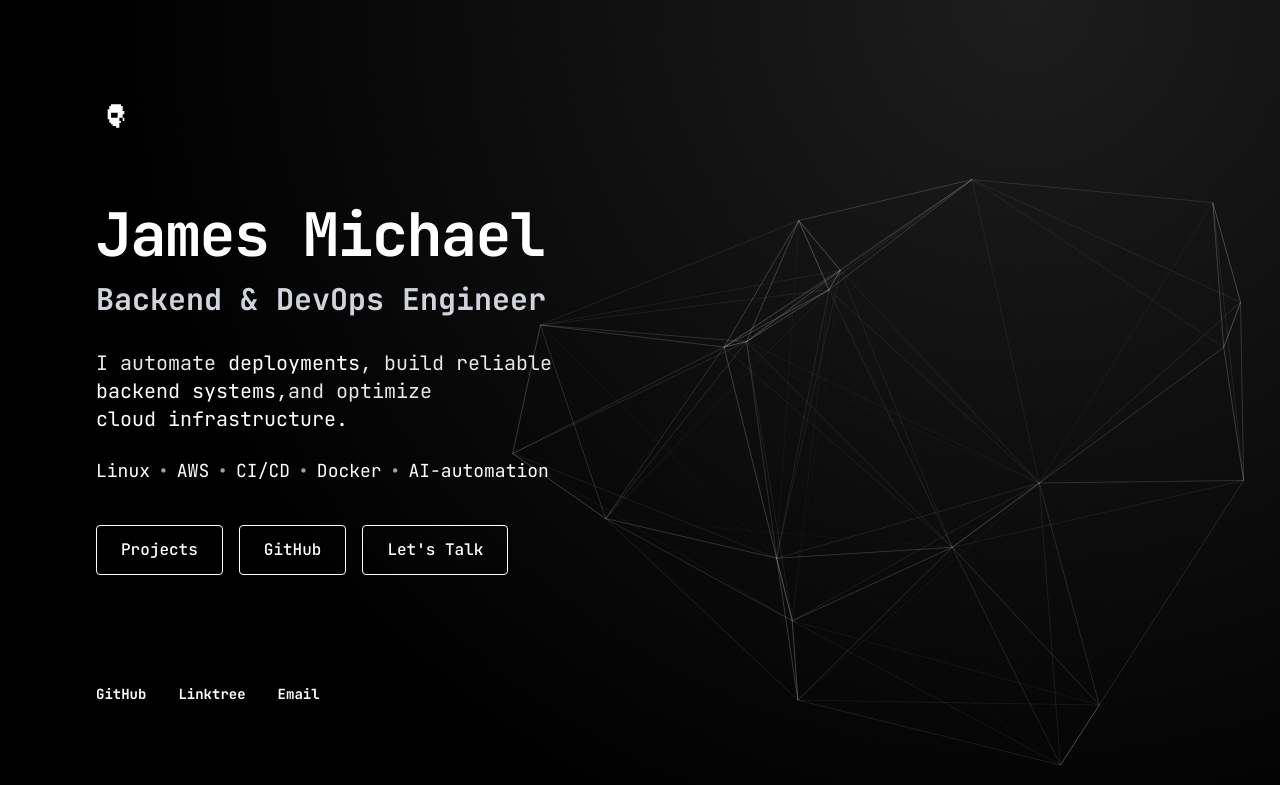
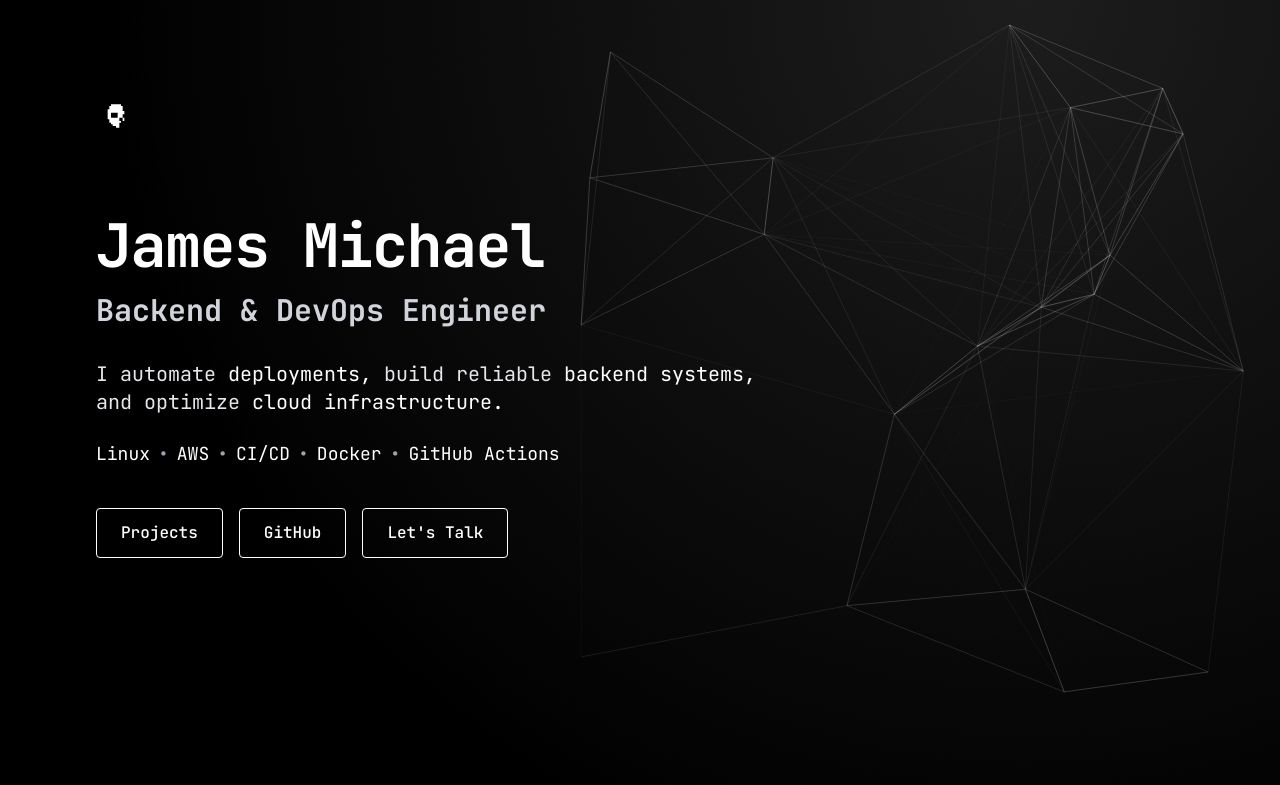
Before and after one commit to mejares-jamesmichael/kaelvxdev-web-space, a SvelteKit app: page / in a window 1280 px wide. Shown: the top 785 px of the page. Built offline with nearby package versions, Linux system fonts and the light colour scheme.

Commit message:
update root page

```diff
--- a/src/routes/+page.svelte
+++ b/src/routes/+page.svelte
@@ -1,6 +1,7 @@
 <script lang="ts">
   import GeometricLines from '$lib/components/GeometricLines.svelte';
   import ScrambleText from '$lib/components/ScrambleText.svelte';
+  import Projects from '$lib/components/Projects.svelte';
 
   let emailCopied = false;
 
@@ -15,10 +16,10 @@
 
 <GeometricLines />
 
-<div class="relative z-10 h-screen flex flex-col justify-between p-12 md:p-24 max-w-[1600px] mx-auto pointer-events-none">
+<div class="relative z-10 min-h-screen flex flex-col p-12 md:p-24 max-w-[1600px] mx-auto pointer-events-none">
 
   <!-- LOGO (Top Left) -->
-  <header class="pointer-events-auto">
+  <header class="pointer-events-auto mb-20">
     <div class="text-4xl font-bold tracking-tighter text-white">
       <svg width="40" height="40" viewBox="0 0 24 24" fill="none" xmlns="http://www.w3.org/2000/svg">
         <path fill="white" fill-rule="evenodd" clip-rule="evenodd" d="
@@ -30,8 +31,8 @@
     </div>
   </header>
 
-  <!-- MAIN CONTENT (Vertically Centered, Left Aligned) -->
-  <main class="max-w-xl -mt-10 pointer-events-auto">
+  <!-- MAIN HERO CONTENT -->
+  <main class="max-w-2xl pointer-events-auto mb-32">
     <h1 class="text-5xl md:text-6xl font-bold text-white mb-4 font-mono tracking-tight">
       James Michael
     </h1>
@@ -42,8 +43,8 @@
 
     <div class="space-y-6 text-lg md:text-xl font-normal leading-relaxed text-gray-200">
       <p>
-        I automate <span class="text-white"><ScrambleText text="deployments" /></span>, build reliable
-            <span class="text-white"><ScrambleText text="backend systems" /></span>,and optimize
+        I automate <span class="text-white"><ScrambleText text="deployments," /></span> build reliable
+            <span class="text-white"><ScrambleText text="backend systems," /></span> and optimize
             <span class="text-white"><ScrambleText text="cloud infrastructure." /></span>
       </p>
 
@@ -52,7 +53,7 @@
         <span class="text-white"><ScrambleText text="AWS" /></span> •
         <span class="text-white"><ScrambleText text="CI/CD" /></span> •
         <span class="text-white"><ScrambleText text="Docker" /></span> •
-        <span class="text-white"><ScrambleText text="AI-automation" /></span>
+        <span class="text-white"><ScrambleText text="GitHub Actions" /></span>
       </p>
     </div>
 
@@ -71,8 +72,10 @@
     </div>
   </main>
 
+  <Projects />
+
   <!-- FOOTER (Bottom Left) -->
-  <footer class="pointer-events-auto">
+  <footer id="contact" class="pointer-events-auto mt-20">
     <div class="flex flex-wrap gap-8 text-sm font-semibold text-white font-mono">
       <a href="https://github.com/mejares-jamesmichael" target="_blank" class="hover:text-gray-400 transition-colors">GitHub</a>
       <a href="https://linktr.ee/kaelvxd" target="_blank" class="hover:text-gray-400 transition-colors">Linktree</a>
```
